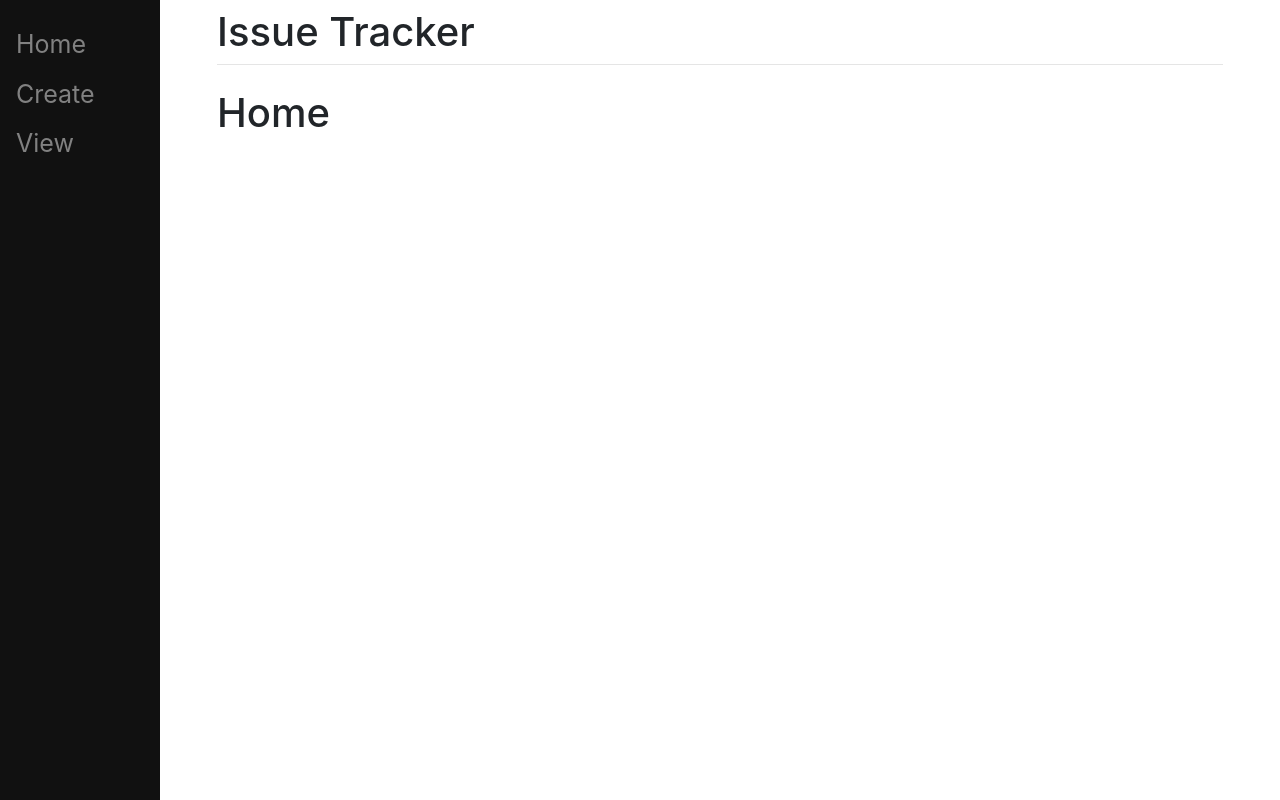
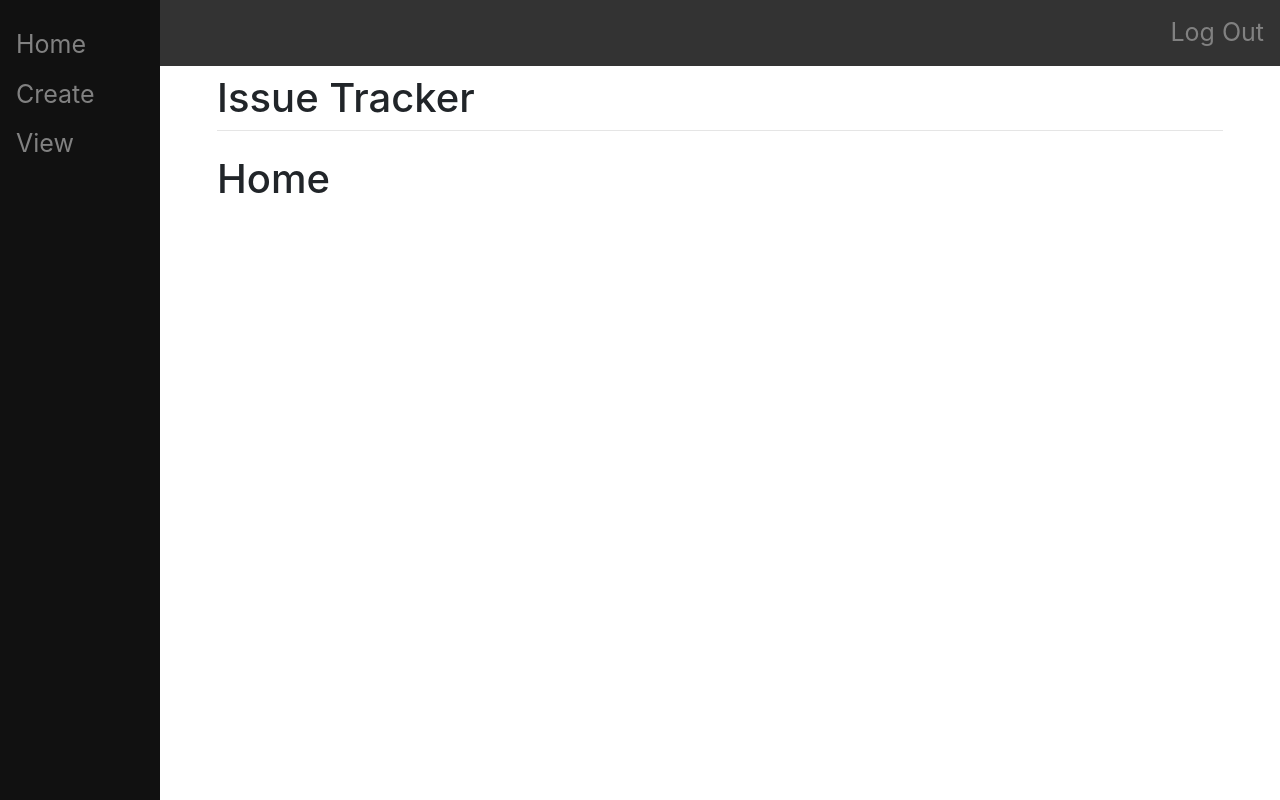
Before and after one commit to shayonghoshroy/issue-tracker, a Django app: page / in a window 1280 px wide. Run offline with Django 3.2, Linux system fonts and the light colour scheme; a user stored in the database is signed in; some libraries are stand-ins or nearby versions.

Commit message:
added logout button and logout page redirect to login page

```diff
--- a/devlog.txt
+++ b/devlog.txt
@@ -31,6 +31,7 @@ for each user (this adds user-specific todo lists)
 25. changed the "create" view: each todolist is now saved only to user that created it
 26. updated view page to list links for each todolist
 27. changed "index" view to only display a todolist if it exists in user's db
+28. added logout button and redirected logout page to login page
 
 TODO: add grey out to completed items
 TODO: add trash can to delete items and todolists
--- a/mysite/main/templates/main/base.html
+++ b/mysite/main/templates/main/base.html
@@ -33,6 +33,35 @@
 
     </style>
 
+    <style>
+        /* Add a black background color to the top navigation */
+        .topnav {
+          background-color: #333;
+          overflow: hidden;
+        }
+
+        /* Style the links inside the navigation bar */
+        .topnav a {
+          float: right;
+          color: #818181;
+          text-align: right;
+          padding: 14px 16px;
+          text-decoration: none;
+          font-size: 25px;
+        }
+
+        /* Change the color of links on hover */
+        .topnav :hover{
+            color: #f1f1f1;
+        }
+
+        /* Add a color to the active/current link */
+        .topnav a.active {
+          background-color: #04AA6D;
+          color: white;
+        }
+    </style>
+
     <!-- Required meta tags -->
     <meta charset="utf-8">
     <meta name="viewport" content="width=device-width, initial-scale=1, shrink-to-fit=no">
@@ -48,6 +77,10 @@
             <a href="/">Home</a>
             <a href="/create">Create</a>
             <a href="/view">View</a>
+    </div>
+
+    <div class="topnav">
+      <a href="/logout">Log Out</a>
     </div>
 
     <div id="content", name="content", class="main">
--- a/mysite/mysite/settings.py
+++ b/mysite/mysite/settings.py
@@ -126,7 +126,7 @@ STATIC_URL = '/static/'
 CRISPY_TEMPLATE_PACK="bootstrap4"
 
 LOGIN_REDIRECT_URL = "/"
-#LOGOUT_REDIRECT_URL = "/"
+LOGOUT_REDIRECT_URL = "/login"
 
 # Default primary key field type
 # https://docs.djangoproject.com/en/3.2/ref/settings/#default-auto-field
```
Also changed, not shown: mysite/db.sqlite3.
